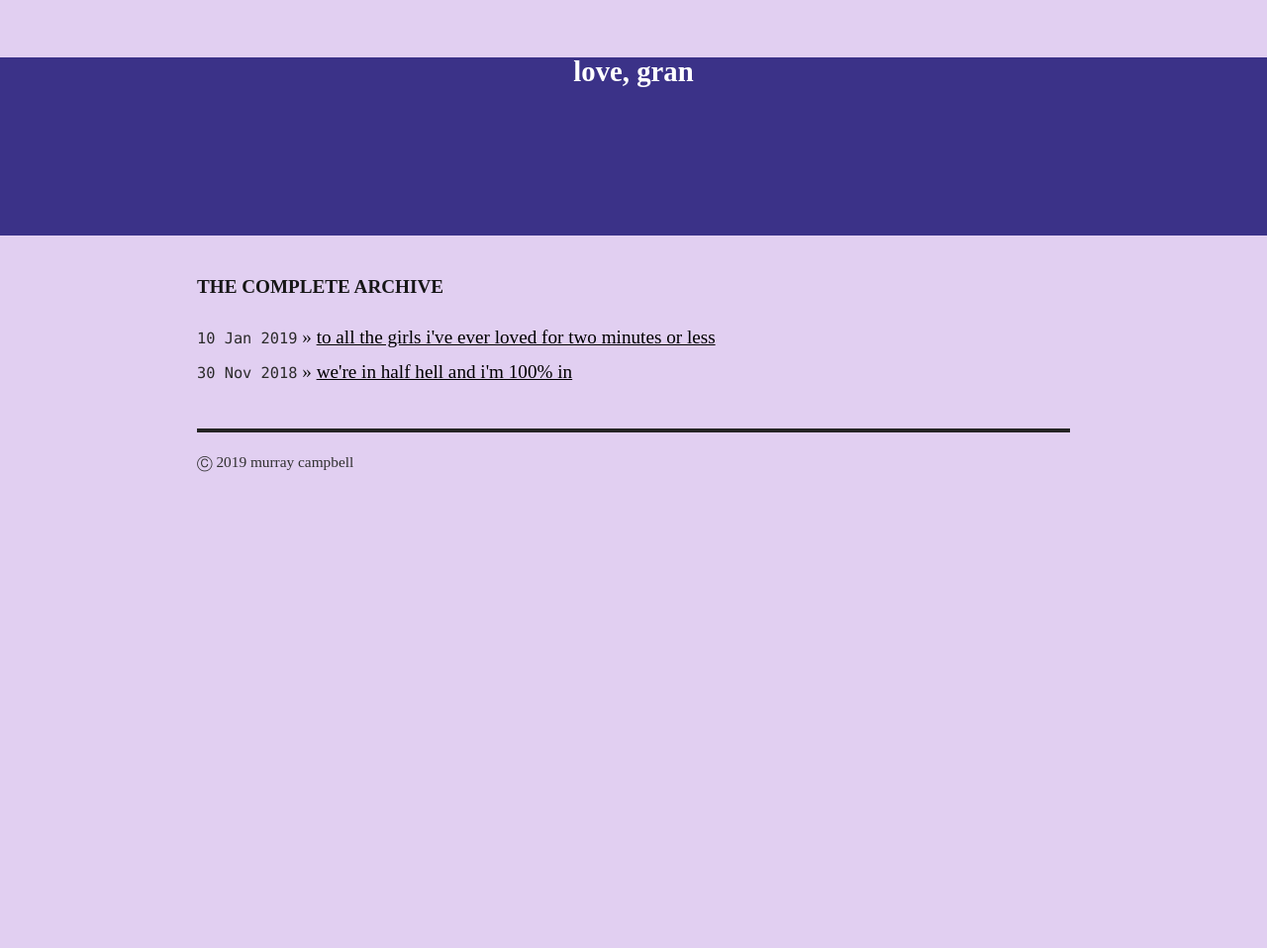
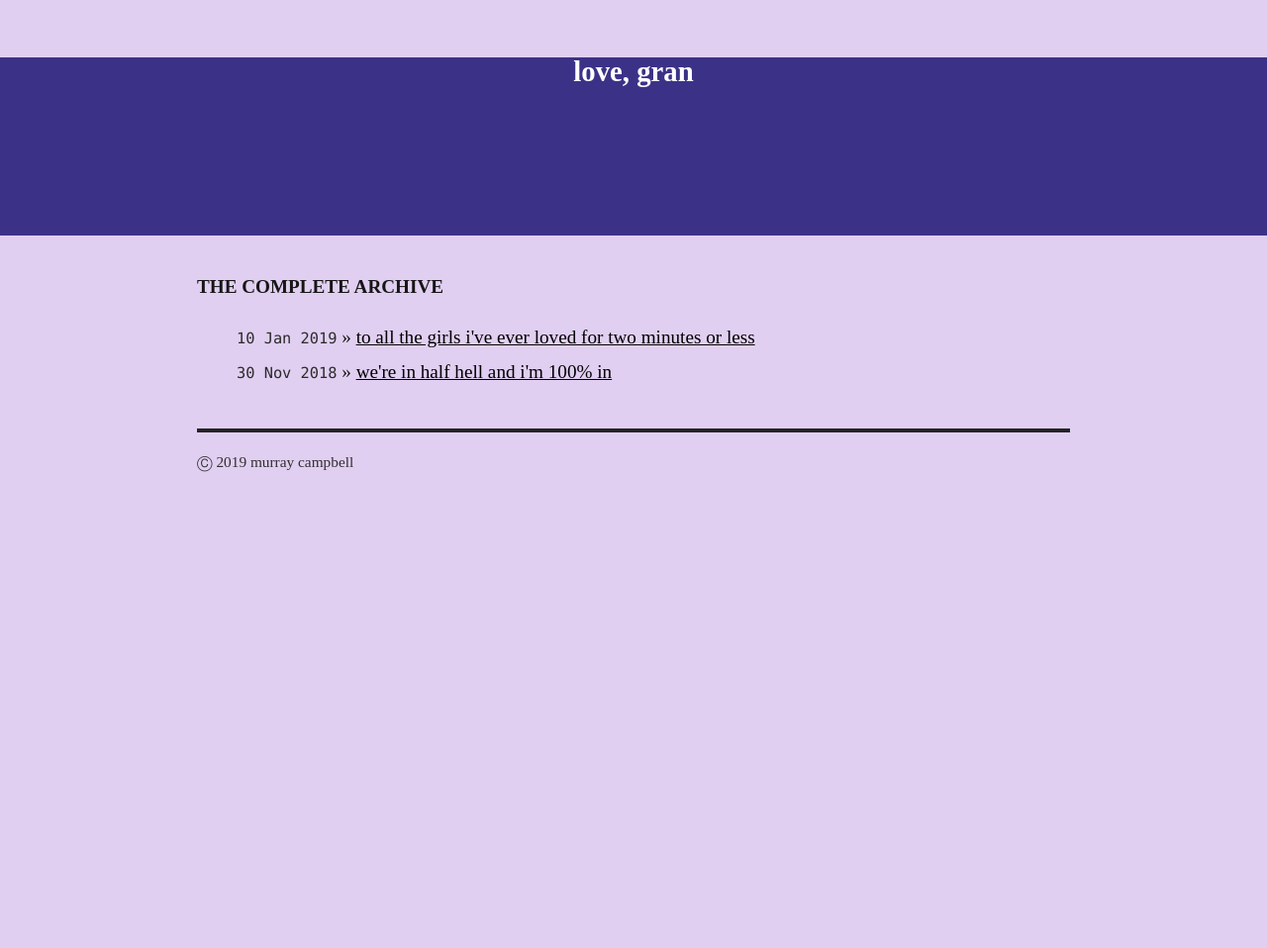
Before and after one commit to campmara/gran, a Jekyll site: the page built from index.html, in a window 1280 px wide. Shown: the whole page at 99% size. Built offline with Jekyll 4.4.1, drawn with Linux system fonts in a browser that asks for light colours; some web fonts are replaced; after the commit the page ends 900 px from its top, so only the background shows below that.

Commit message:
Update screen.css

```diff
--- a/assets/css/screen.css
+++ b/assets/css/screen.css
@@ -3,16 +3,6 @@
 /* Common
 /*
 /*****************************************************************************/
-
-/* Global Reset */
-
-* {
-  padding: 0;
-}
-
-html, body {
-  height: 100%;
-}
 
 body {
   background-color: rgb(225, 207, 241);
```
